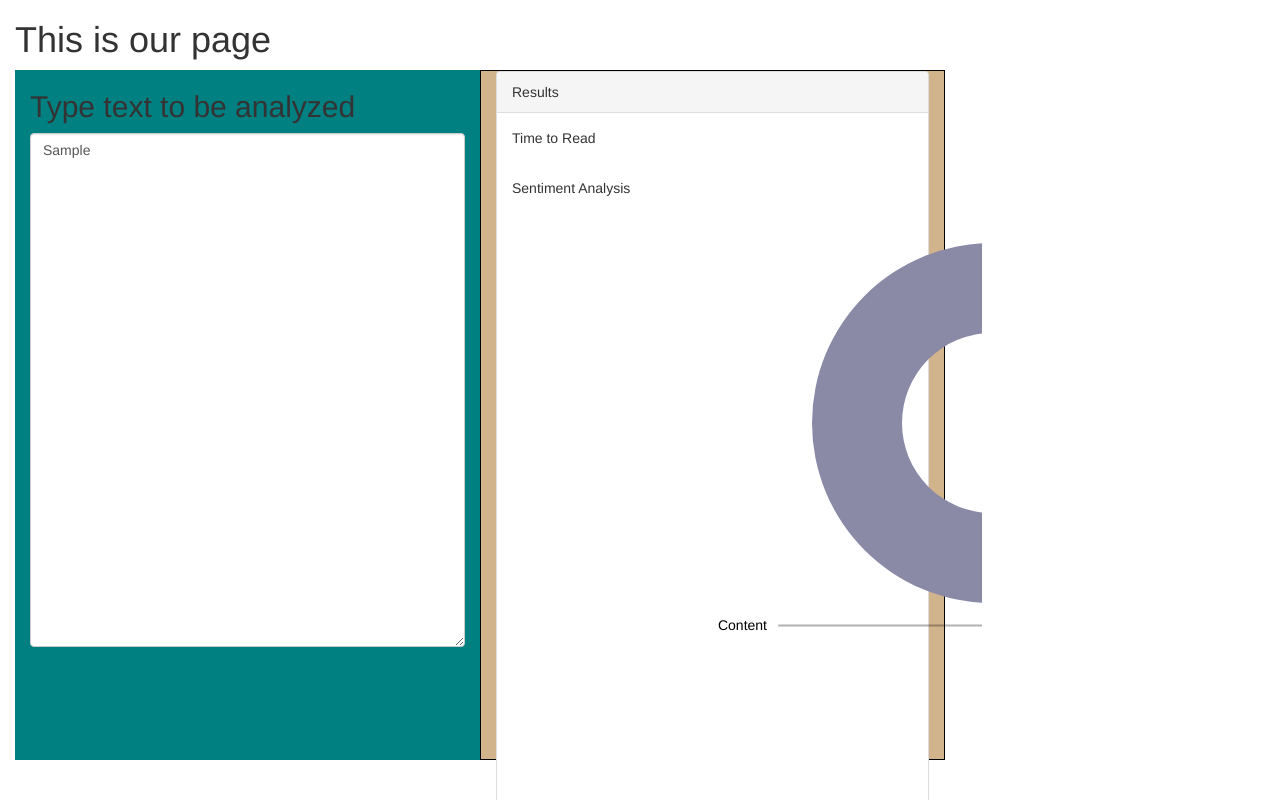
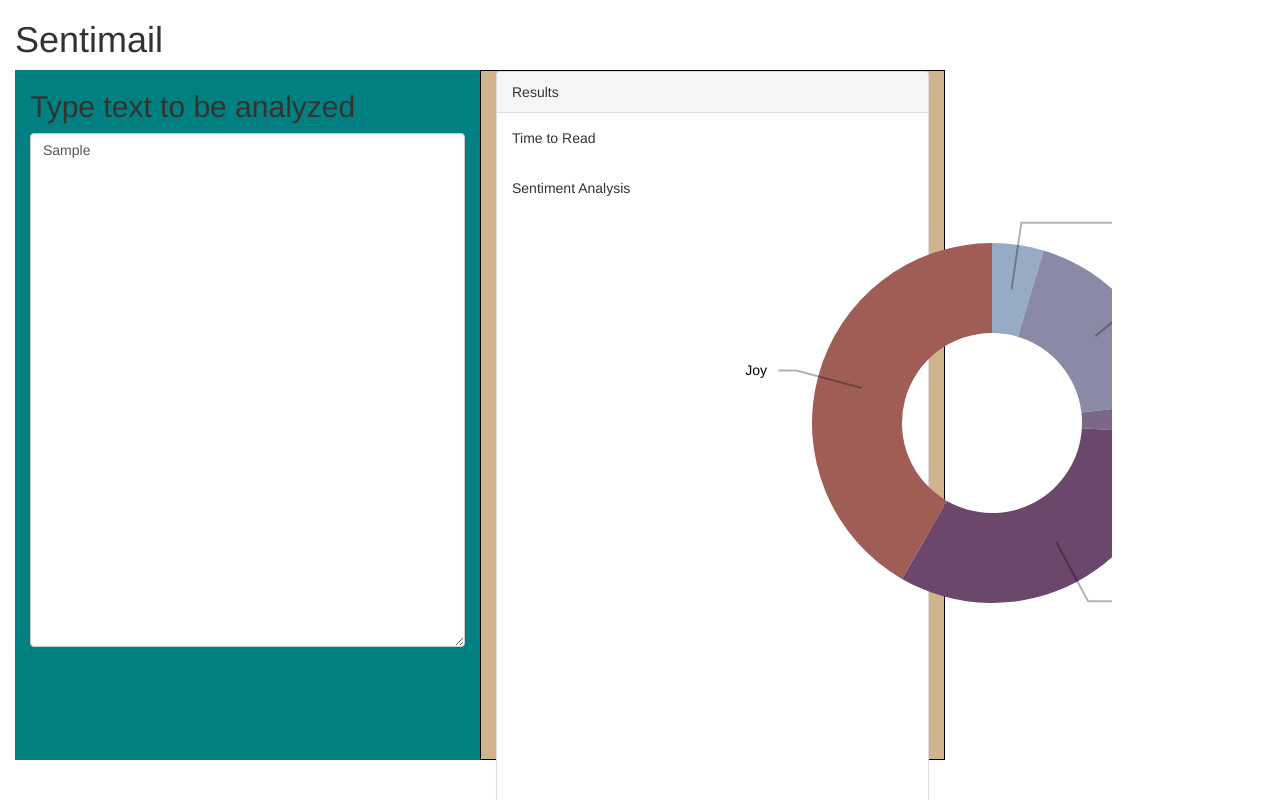
Before and after one commit to raysapida/Mini-Hackathon-Project, a browser extension: page index.html in a window 1280 px wide. Both pictures are taken after typing "Sample" into the empty fields and a click on the button "Analyze". Shown: the top 800 px of the page. Drawn offline with nearby package versions, Linux system fonts and the light colour scheme.

Commit message:
Modify randomData function to take in an array of numbers to plot with the label.

```diff
--- a/donut-graph.js
+++ b/donut-graph.js
@@ -14,7 +14,7 @@ $(document).ready(function(){
 })
 
 function createGraph(){
-	var svg = d3.select("#sentiment")
+	var svg = d3.select("#donut-chart")
 	.append("svg")
 	.append("g")
 
@@ -48,13 +48,17 @@ function createGraph(){
 	var key = function(d){ return d.data.label; };
 
 	var color = d3.scale.ordinal()
-	.domain([{name: "Content", value: 2} , {name: "Disgust", value : 5} , {name: "Anger", value: 3} , {name: "Calm", value: 9} , {name: "Joy" , value: 10}])
+	.domain(["Content", "Disgust", "Anger", "Calm", "Joy" ])
 	.range(["#98abc5", "#8a89a6", "#7b6888", "#6b486b", "#a05d56"]);
+
 
 	function randomData (){
 		var dataPoints = color.domain();
+		var dataValues = [1, 4, 0.6, 7, 9];
+		var i = -1
 		return dataPoints.map(function(dataPoint){
-			return { label: dataPoint.name, value: dataPoint.value }
+			i ++;
+			return { label: dataPoint, value: dataValues[i] }
 		});
 	}
 
--- a/index.html
+++ b/index.html
@@ -13,7 +13,7 @@
 
 
 	<div class="container">
-		<h1>This is our page</h1>
+		<h1>Sentimail</h1>
 
 		<div class="main-content">
 			<div class="col-md-6 input">
@@ -30,7 +30,9 @@
 					<div class="panel-body">Time to Read</div>
 					<div class="sentiment">
 						<div id="sentiment" class="panel-body">Sentiment Analysis <br>
+							<div id="donut-chart">
 
+							</div>
 
 						</div>
 					</div>
--- a/styles/styles.css
+++ b/styles/styles.css
@@ -26,12 +26,15 @@ body{
 }
 
 svg{
-	width: 100%;
-	height: 100%;
+	width: 600px;
+	height: 600px;
+	/*max-width: 100%;*/
+
 }
 
 path.slice{
 	stroke-width:2px;
+	align-items: left;
 }
 
 polyline{
@@ -42,5 +45,5 @@ polyline{
 }
 #sentiment{
 	height: 900px;
-	width: 500px;
+	width: 400px;
 }
```
